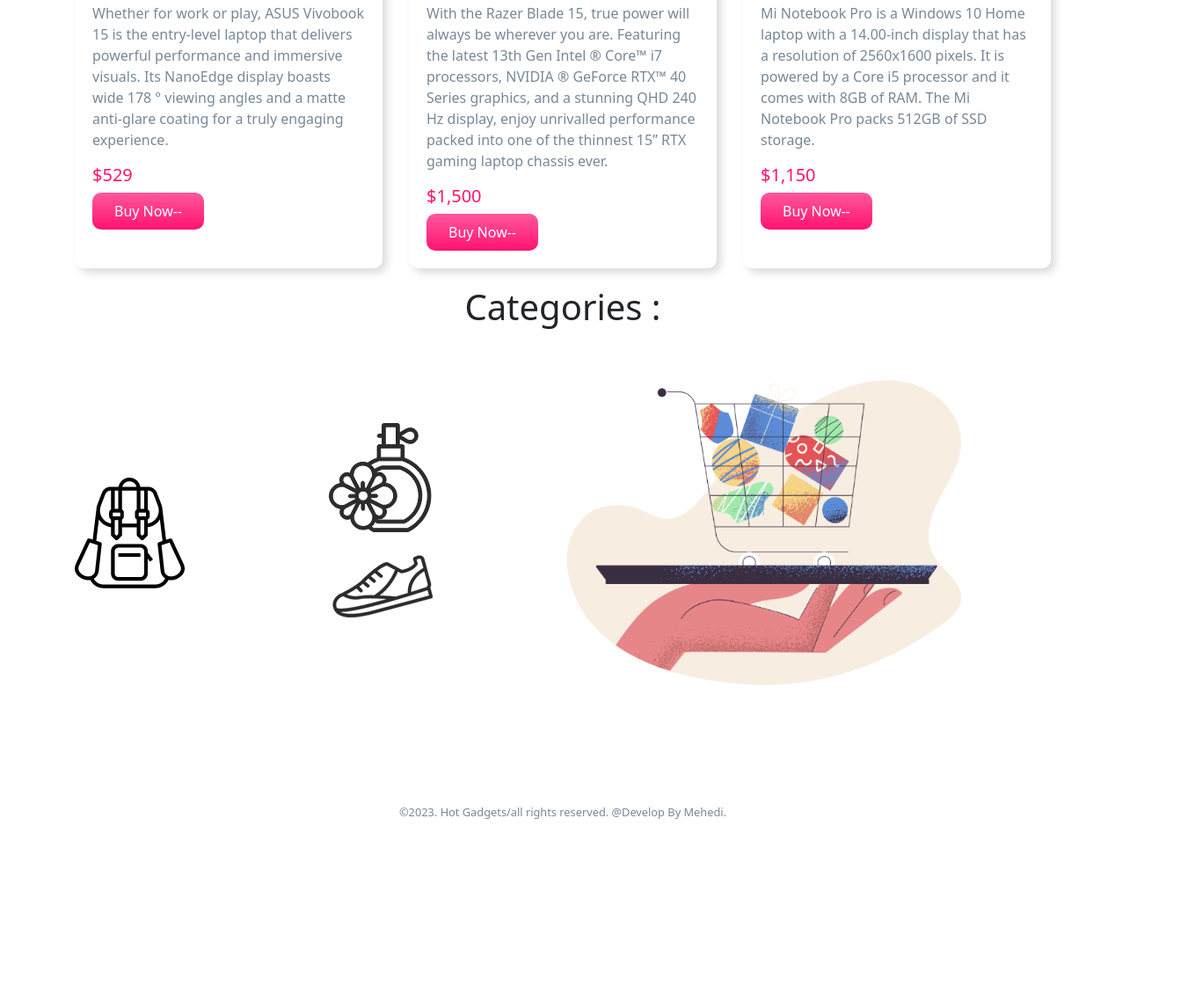
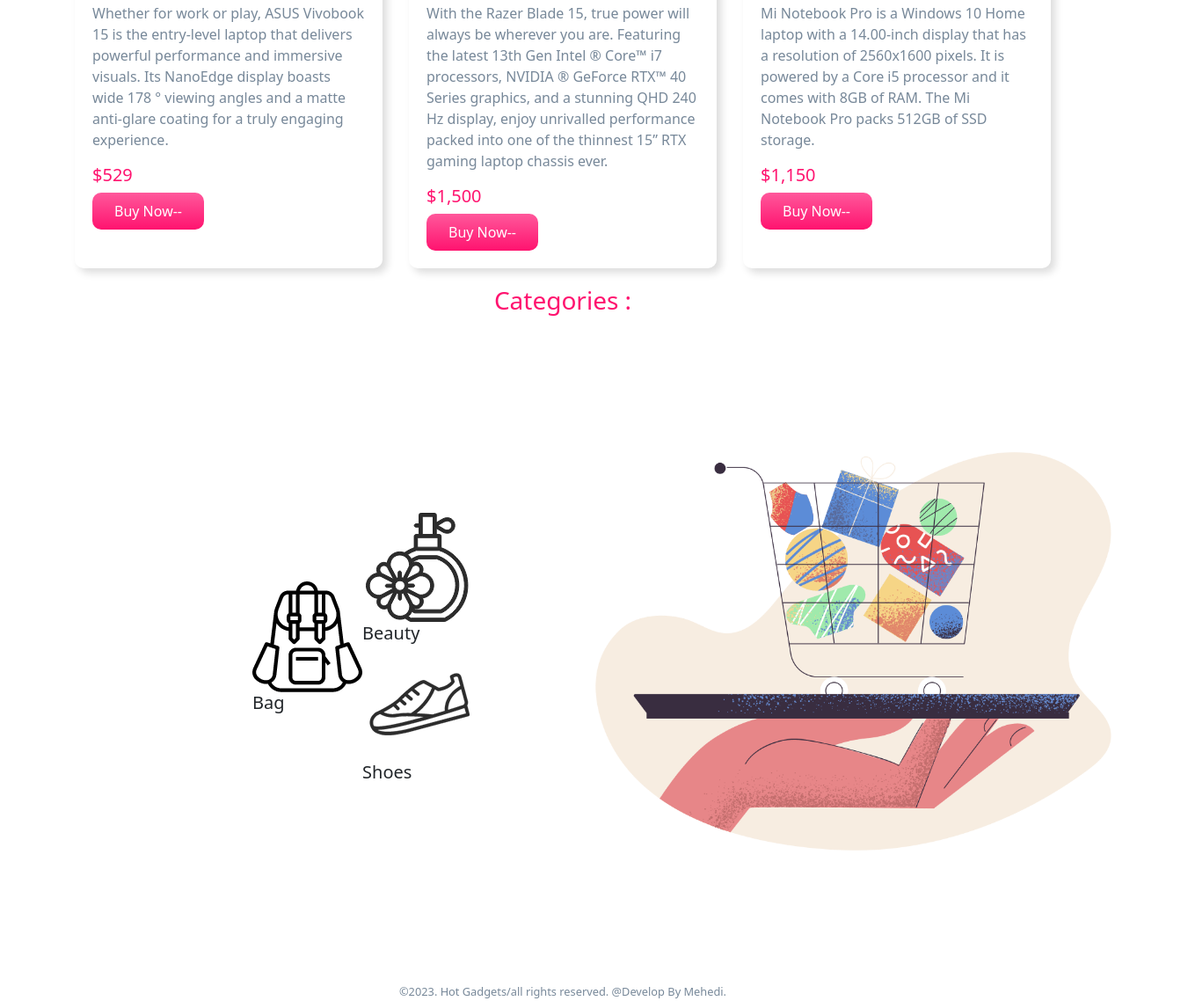
Before and after one commit to Mehedi9538/hot-gadgets, a plain HTML site: page index.html in a window 1280 px wide. Shown: the part 1917-3055 px from the top of the page at 88% size, 1351 px wide, since content can reach past the window. Before the commit the page ends 2851 px from the top, so only its background shows below. Drawn offline with nearby package versions, Linux system fonts and the light colour scheme.

Commit message:
all file add

```diff
--- a/index.html
+++ b/index.html
@@ -191,18 +191,45 @@
         </div>
     </div>
 
-    <div class="container">
-        <h1 class=" d-flex justify-content-center c1">Categories :</h1>
-        <div class="row align-items-center">
-          <div class="col-md-3 ">
-            <img src="img/bag.png" class="perfume" alt="">
+    <div class="container categories d-flex justify-content-center">
+        <h3 class="text-border">
+            Categories :
+        </h3>
     </div>
-          <div class="col-md-2 image-item ">
+
+      <div class="container main-categories flex-column d-flex justify-content-center align-items-center">
+        <div class="row">
+            <div class="col-md-7 d-flex justify-content-center align-items-center">
+                <div class="row one">
+                    <div class="col-md-3">
+                        <img src="img/bag.png" alt="">
+                        <h5 class=" text-black">
+                            Bag
+                        </h5>
+                    </div>
+                </div>
+                <div class="row">
+                    <div class="col-md-4">
+                        <div class="row d-flex flex-column">
+                            <div class="col-md-2">
                                 <img src="img/perfume.png" alt="">
+                                <h5 class="text-black" id="dony">
+                                    Beauty
+                                </h5>
+                            </div>
+                            <div class="col-md-2">
                                 <img src="img/shoe.png" alt="">
+                                <h5 class=" text-black" id="dony">
+                                    Shoes
+                                </h5>
                             </div>
-          <div class="col-md-7">
-            <img src="img/pale-order.png" width="600" alt="">
+                        </div>
+                    </div>
+                </div>
+
+            </div>
+            <div class="col-md-5 d-flex justify-content-center align-items-center">
+                <img class="img-no" src="img/pale-order.png" alt="">
             </div>
         </div>
     </div>
--- a/style.css
+++ b/style.css
@@ -72,6 +72,29 @@ body{
 .card-text {
     color: lightslategray;
 }
+.align-items-center {
+    -ms-flex-align: center!important;
+    align-items: center!important;
+}
+.justify-content-center {
+    -ms-flex-pack: center!important;
+    justify-content: center!important;
+}
+.flex-column {
+    -ms-flex-direction: column!important;
+    flex-direction: column!important;
+}
+.d-flex {
+    display: -ms-flexbox!important;
+    display: flex!important;
+}
+@media (min-width: 1200px)
+.container, .container-lg, .container-md, .container-sm, .container-xl {
+    max-width: 1140px;
+}
+.text-border{
+    color: #FF136F;
+}
 
 footer{
     color: lightslategray;
```
Lines whose indentation alone changed are shown as unchanged.
